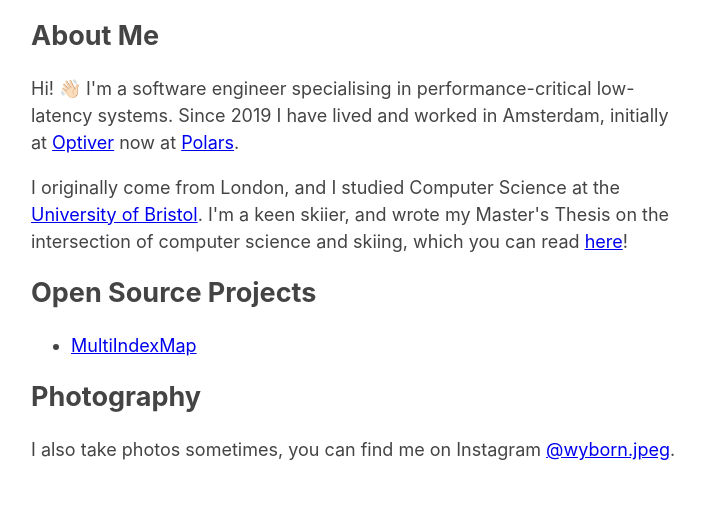
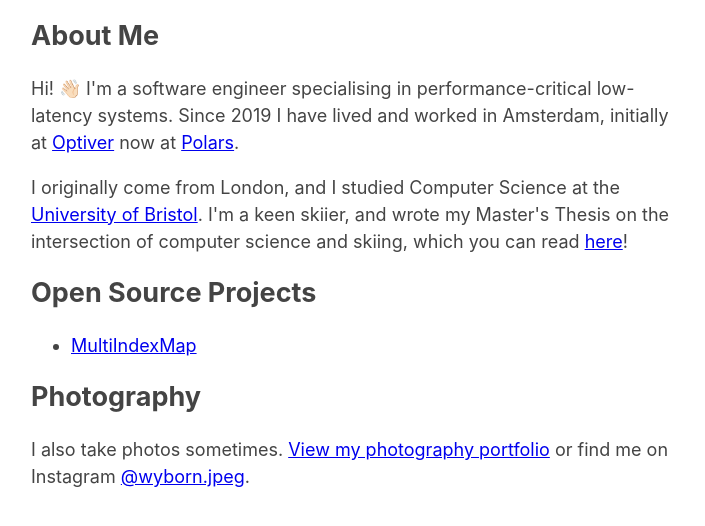
Before and after one commit to lun3x/lun3x.github.io, a plain HTML site: page index.html in a window 1280 px wide. Shown: the part 278-804 px from the top of the page, without its empty margins (284-989 px from the left). Drawn offline with Linux system fonts and the light colour scheme.

Commit message:
Link to the photography portfolio

```diff
--- a/index.html
+++ b/index.html
@@ -37,7 +37,7 @@
 
     <h2 id="photography">Photography</h2>
     <p>
-        I also take photos sometimes, you can find me on Instagram <a href="https://www.instagram.com/wyborn.jpeg/">@wyborn.jpeg</a>.
+        I also take photos sometimes. <a href="https://gallery.wyborn.uk/">View my photography portfolio</a> or find me on Instagram <a href="https://www.instagram.com/wyborn.jpeg/">@wyborn.jpeg</a>.
     </p>
 
 </body>
```
